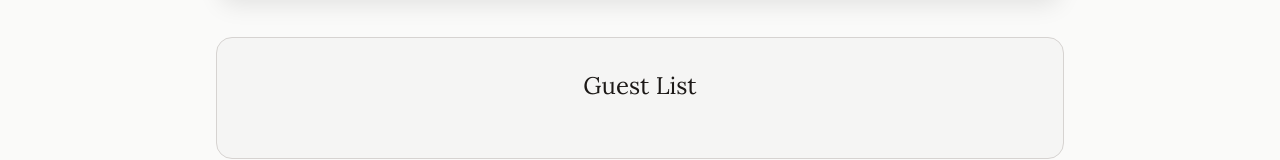
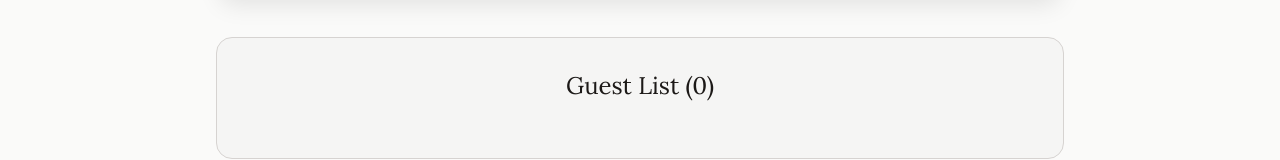
Before and after one commit to noalea/wedding-rsvp, a Next.js app: page / in a window 1280 px wide. Shown: the part 1036-1196 px from the top of the page. Built offline with nearby package versions, Linux system fonts and the light colour scheme.

Commit message:
Add guest list count

```diff
--- a/src/app/page.tsx
+++ b/src/app/page.tsx
@@ -4,6 +4,10 @@ import { getAllGuests, getWeddingDetails } from "@/utils/guests";
 export default function Home() {
   const guests = getAllGuests();
   const weddingDetails = getWeddingDetails();
+  const totalGuestCount = guests.reduce(
+    (sum, guest) => sum + guest.maxGuests,
+    0
+  );
 
   return (
     <div className="min-h-screen bg-stone-50">
@@ -126,8 +130,8 @@ export default function Home() {
 
         {/* Development/Demo Section */}
         <div className="bg-stone-100 border border-stone-300 rounded-2xl p-8">
-          <h3 className="text-2xl  text-stone-900 mb-6 text-center">
-            Guest List
+          <h3 className="text-2xl text-stone-900 mb-6 text-center">
+            Guest List ({totalGuestCount})
           </h3>
 
           <div className="grid gap-4">
```
